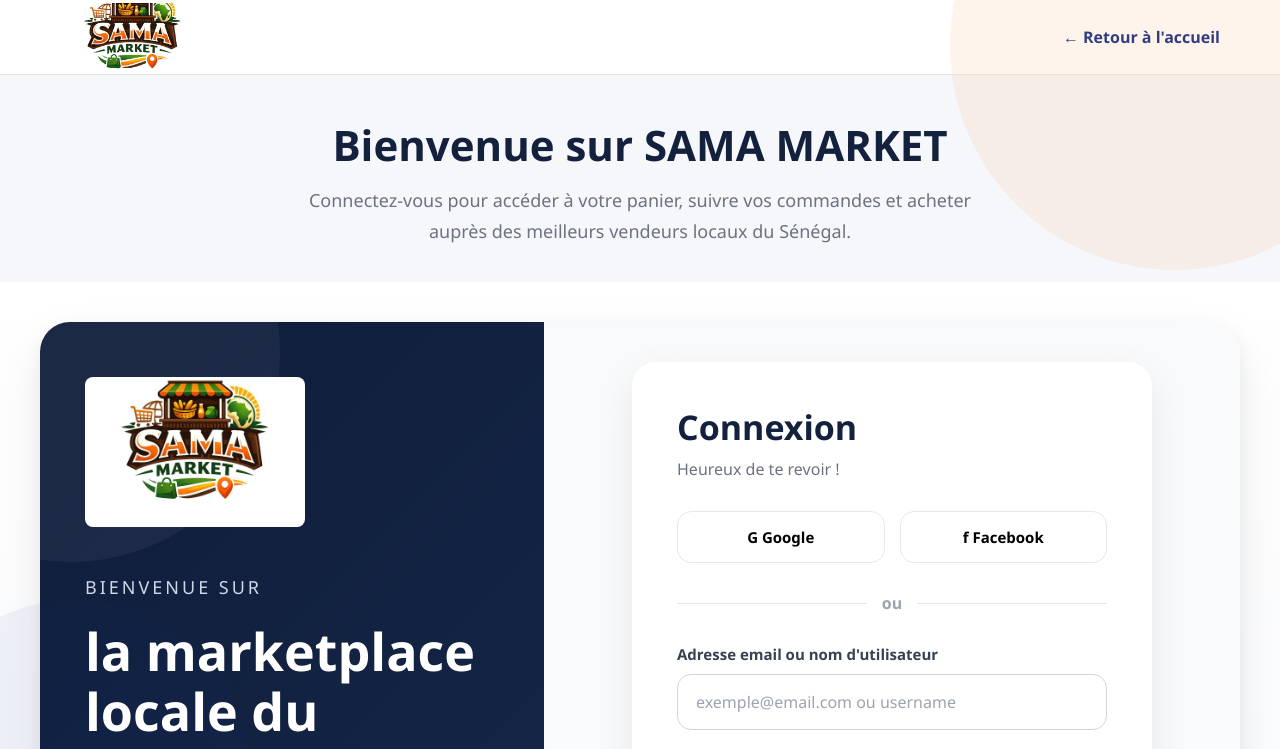
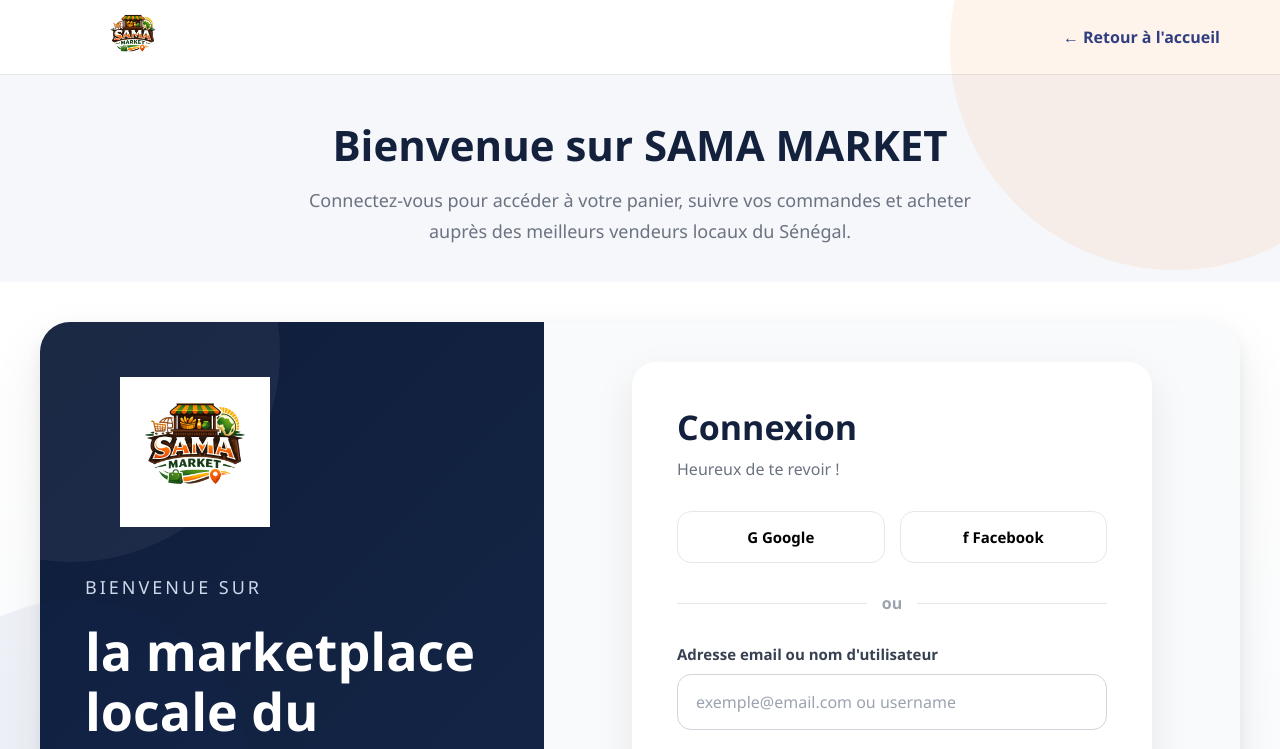
Before and after one commit to Mouhammmad/SamaMaket-Front, an Angular app in the folder front/: page /login in a window 1280 px wide. Shown: the top 749 px of the page. Built offline with nearby package versions, Linux system fonts and the light colour scheme.

Commit message:
modified:   front/src/main.ts

```diff
--- a/front/src/app/admin/shared/sidebar-admin/sidebar-admin.css
+++ b/front/src/app/admin/shared/sidebar-admin/sidebar-admin.css
@@ -23,7 +23,7 @@
     display:block;
     width:180px;
     height:105px;
-    object-fit:cover;
+    object-fit:contain;
     object-position:center;
     border-radius:8px;
 }
--- a/front/src/app/layout/client-layout/client-layout.css
+++ b/front/src/app/layout/client-layout/client-layout.css
@@ -47,7 +47,7 @@
     display:block;
     width:145px;
     height:68px;
-    object-fit:cover;
+    object-fit:contain;
     object-position:center;
     border-radius:8px;
 }
--- a/front/src/app/pages/admin-login/admin-login.css
+++ b/front/src/app/pages/admin-login/admin-login.css
@@ -16,7 +16,7 @@
   display: block;
   width: 145px;
   height: 68px;
-  object-fit: cover;
+  object-fit: contain;
   object-position: center;
   border-radius: 8px;
 }
--- a/front/src/app/pages/login/login.css
+++ b/front/src/app/pages/login/login.css
@@ -36,7 +36,7 @@
     display:block;
     width:145px;
     height:68px;
-    object-fit:cover;
+    object-fit:contain;
     object-position:center;
     border-radius:8px;
 }
--- a/front/src/app/pages/register/register.css
+++ b/front/src/app/pages/register/register.css
@@ -36,7 +36,7 @@
     display:block;
     width:145px;
     height:68px;
-    object-fit:cover;
+    object-fit:contain;
     object-position:center;
     border-radius:8px;
 }
--- a/front/src/app/shared/footer/footer.css
+++ b/front/src/app/shared/footer/footer.css
@@ -22,7 +22,7 @@
   display: block;
   width: 180px;
   height: 105px;
-  object-fit: cover;
+  object-fit: contain;
   object-position: center;
   border-radius: 8px;
 }
--- a/front/src/app/shared/header/header.css
+++ b/front/src/app/shared/header/header.css
@@ -24,7 +24,7 @@
     display: block;
     width: 145px;
     height: 68px;
-    object-fit: cover;
+    object-fit: contain;
     object-position: center;
     border-radius: 8px;
 }
--- a/front/src/app/shared/sidebar-client/sidebar-client.css
+++ b/front/src/app/shared/sidebar-client/sidebar-client.css
@@ -22,7 +22,7 @@
   display: block;
   width: 180px;
   height: 105px;
-  object-fit: cover;
+  object-fit: contain;
   object-position: center;
   border-radius: 8px;
 }
--- a/front/src/app/shared/sidebar-vendeur/sidebar-vendeur.css
+++ b/front/src/app/shared/sidebar-vendeur/sidebar-vendeur.css
@@ -21,7 +21,7 @@
     display:block;
     width:180px;
     height:105px;
-    object-fit:cover;
+    object-fit:contain;
     object-position:center;
     border-radius:8px;
 }
--- a/front/src/app/vendeur/dashboard/components/categories-chart/categories-chart.css
+++ b/front/src/app/vendeur/dashboard/components/categories-chart/categories-chart.css
@@ -1,9 +1,11 @@
 .chart-container {
+  min-width: 0;
+  height: auto;
+  box-sizing: border-box;
   background: white;
   border-radius: 8px;
   padding: 20px;
   box-shadow: 0 2px 4px rgba(0, 0, 0, 0.08);
-  height: 100%;
   display: flex;
   flex-direction: column;
 }
@@ -20,10 +22,10 @@
 }
 
 .chart-wrapper {
-  flex: 1;
   position: relative;
   width: 100%;
-  height: 320px;
+  height: 260px;
+  flex: 0 0 260px;
 }
 
 .chart-wrapper canvas {
@@ -35,9 +37,20 @@
   display: flex;
   align-items: center;
   justify-content: center;
-  height: 320px;
+  height: 260px;
   color: #999;
   font-size: 14px;
+}
+
+@media (max-width: 768px) {
+  .chart-wrapper {
+    height: 220px;
+    flex-basis: 220px;
+  }
+
+  .no-data {
+    height: 220px;
+  }
 }
 
 .legend {
--- a/front/src/app/vendeur/dashboard/components/monthly-comparison/monthly-comparison.css
+++ b/front/src/app/vendeur/dashboard/components/monthly-comparison/monthly-comparison.css
@@ -1,9 +1,11 @@
 .chart-container {
+  min-width: 0;
+  height: auto;
+  box-sizing: border-box;
   background: white;
   border-radius: 8px;
   padding: 20px;
   box-shadow: 0 2px 4px rgba(0, 0, 0, 0.08);
-  height: 100%;
   display: flex;
   flex-direction: column;
 }
@@ -20,10 +22,10 @@
 }
 
 .chart-wrapper {
-  flex: 1;
   position: relative;
   width: 100%;
-  height: 320px;
+  height: 260px;
+  flex: 0 0 260px;
 }
 
 .chart-wrapper canvas {
@@ -35,7 +37,18 @@
   display: flex;
   align-items: center;
   justify-content: center;
-  height: 320px;
+  height: 260px;
   color: #999;
   font-size: 14px;
 }
+
+@media (max-width: 768px) {
+  .chart-wrapper {
+    height: 220px;
+    flex-basis: 220px;
+  }
+
+  .no-data {
+    height: 220px;
+  }
+}
--- a/front/src/app/vendeur/dashboard/dashboard.css
+++ b/front/src/app/vendeur/dashboard/dashboard.css
@@ -5,8 +5,15 @@
 .dashboard-grid{
     display:grid;
     grid-template-columns:1fr 1fr;
+    align-items:start;
     gap:20px;
     margin-top:25px;
+}
+
+app-monthly-comparison,
+app-categories-chart {
+    display:block;
+    min-width:0;
 }
 
 .dashboard-bottom{
@@ -15,3 +22,9 @@
     gap:20px;
     margin-top:25px;
 }
+
+@media (max-width: 768px){
+    .dashboard-grid{
+        grid-template-columns:1fr;
+    }
+}
```
